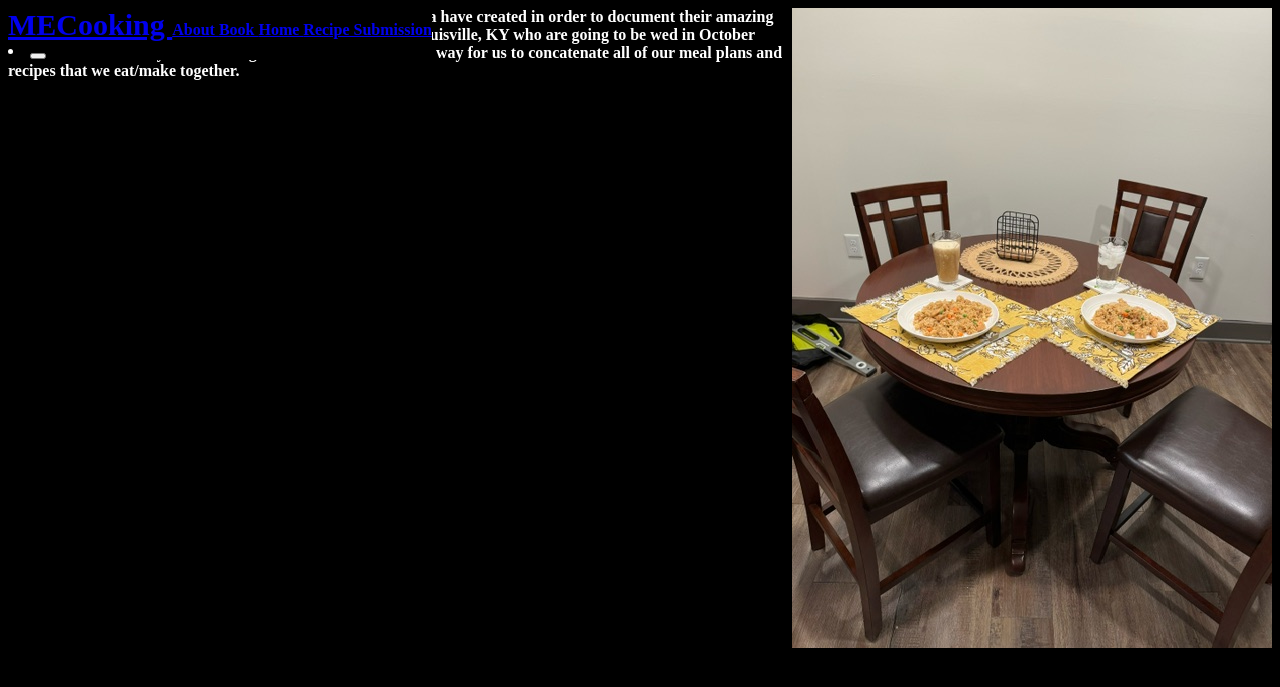
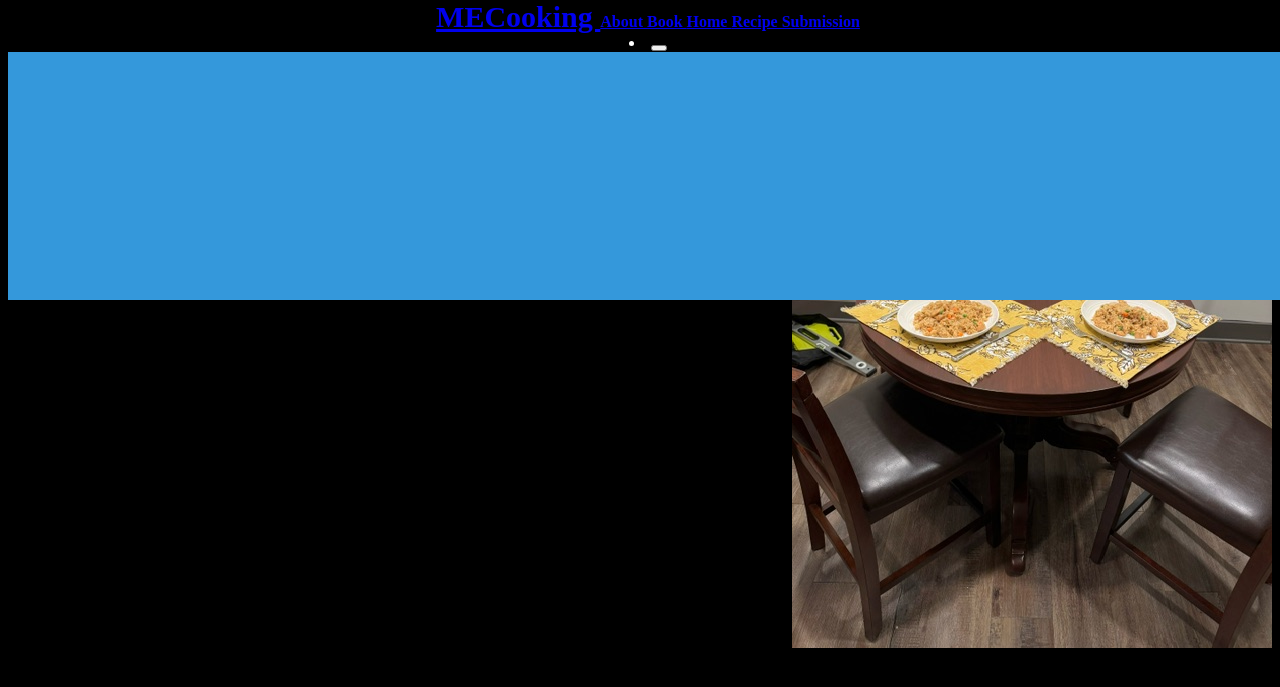
Before and after one commit to MM100301/MECooking, a Jekyll site: the page built from _pages/home.md, in a window 1280 px wide. Shown: the top 687 px of the page. Built offline with Jekyll 4.4.1, drawn with Linux system fonts in a browser that asks for light colours.

Commit message:
header changes in css

```diff
--- a/css/style.css
+++ b/css/style.css
@@ -1,4 +1,15 @@
 .sticky { position: fixed;}
+
+header {
+  width: 100%;
+  height: 300px;
+  background-color: #3498db;
+	text-align: center;
+	position: relative;
+	position: fixed;
+	top: 0;
+	overflow: hidden;
+}
 
 body,
 p,
```
